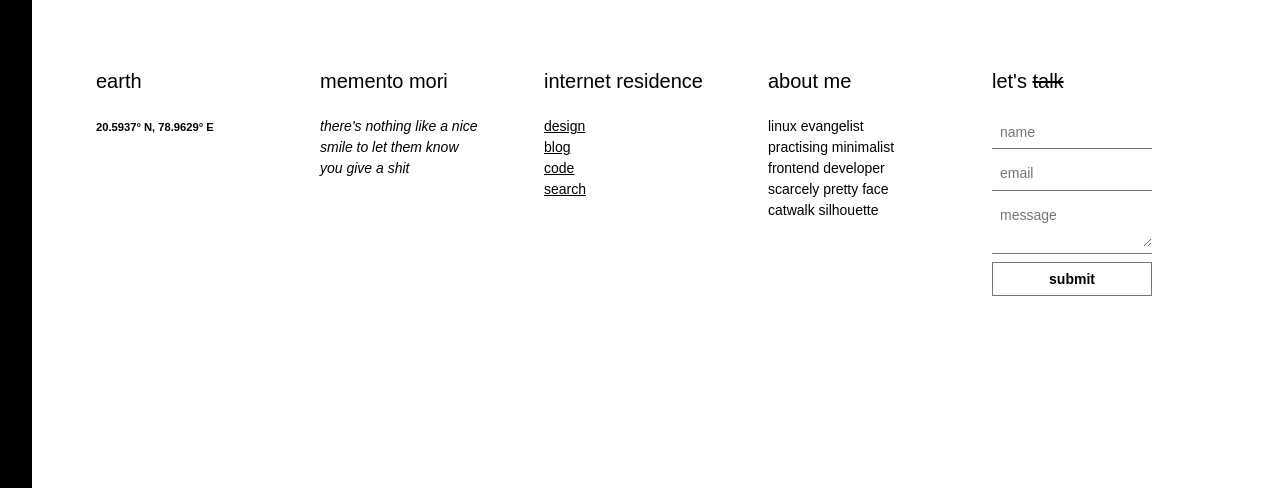
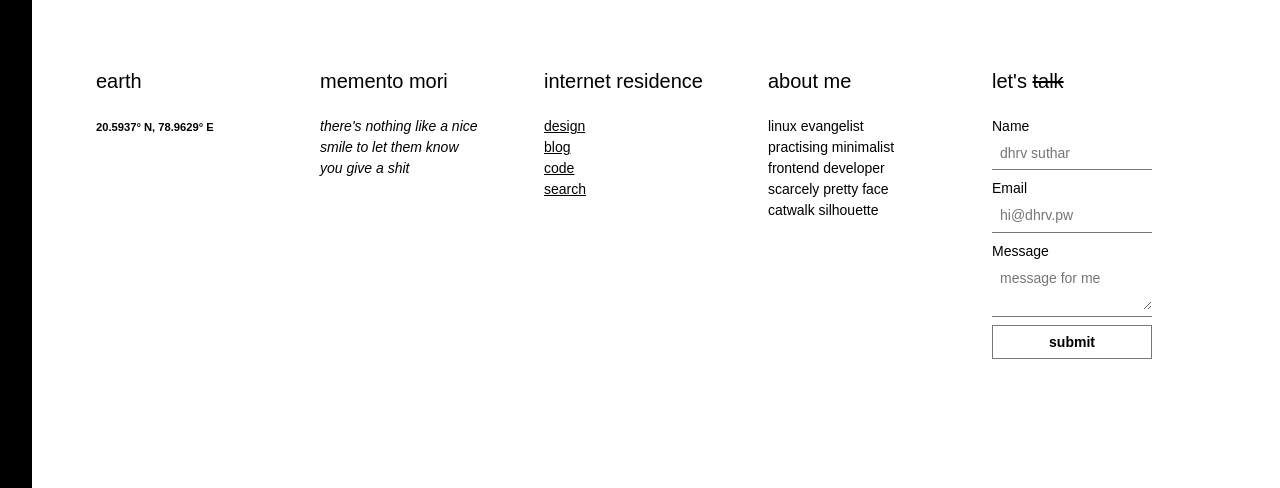
Before and after one commit to 0xdhrv/0x-dhrv-pw, a plain HTML site: page index.html in a window 1280 px wide. Shown: the part 312-800 px from the top of the page. Drawn offline with Linux system fonts and the light colour scheme; a web font is replaced by a local one.

Commit message:
fix: form

```diff
--- a/index.html
+++ b/index.html
@@ -79,16 +79,16 @@
                         <input type="text" name="_honey" style="display:none">
                         <input type="hidden" name="_captcha" value="false">
                         <div class="mt2 bb b--gray">
-                            <label for="name" class="dn">Name</label>
-                            <input class="pa2 input-reset bn bb bg-transparent w-100" type="text" name="name" placeholder="name">
+                            <label for="name">Name</label>
+                            <input class="pa2 input-reset bn bb bg-transparent w-100" type="text" name="name" placeholder="dhrv suthar">
                         </div>
                         <div class="mv2 bb b--gray">
-                            <label for="email" class="dn">Email</label>
-                            <input class="pa2 input-reset bn bg-transparent w-100" type="email" name="email" placeholder="email">
+                            <label for="email">Email</label>
+                            <input class="pa2 input-reset bn bg-transparent w-100" type="email" name="email" placeholder="hi@dhrv.pw">
                         </div>
                         <div class="mv2 bb b--gray">
-                            <label for="message" class="dn">Message</label>
-                            <textarea class="pa2 input-reset bn bg-transparent w-100" type="text" name="message" placeholder="message"></textarea>
+                            <label for="message">Message</label>
+                            <textarea class="pa2 input-reset bn bg-transparent w-100" type="text" name="message" placeholder="message for me"></textarea>
                         </div>
                         <div class="mv2">
                             <input class="b ph3 pv2 input-reset ba b--gray bg-transparent pointer f6 dib w-100" type="submit" value="submit">
```
